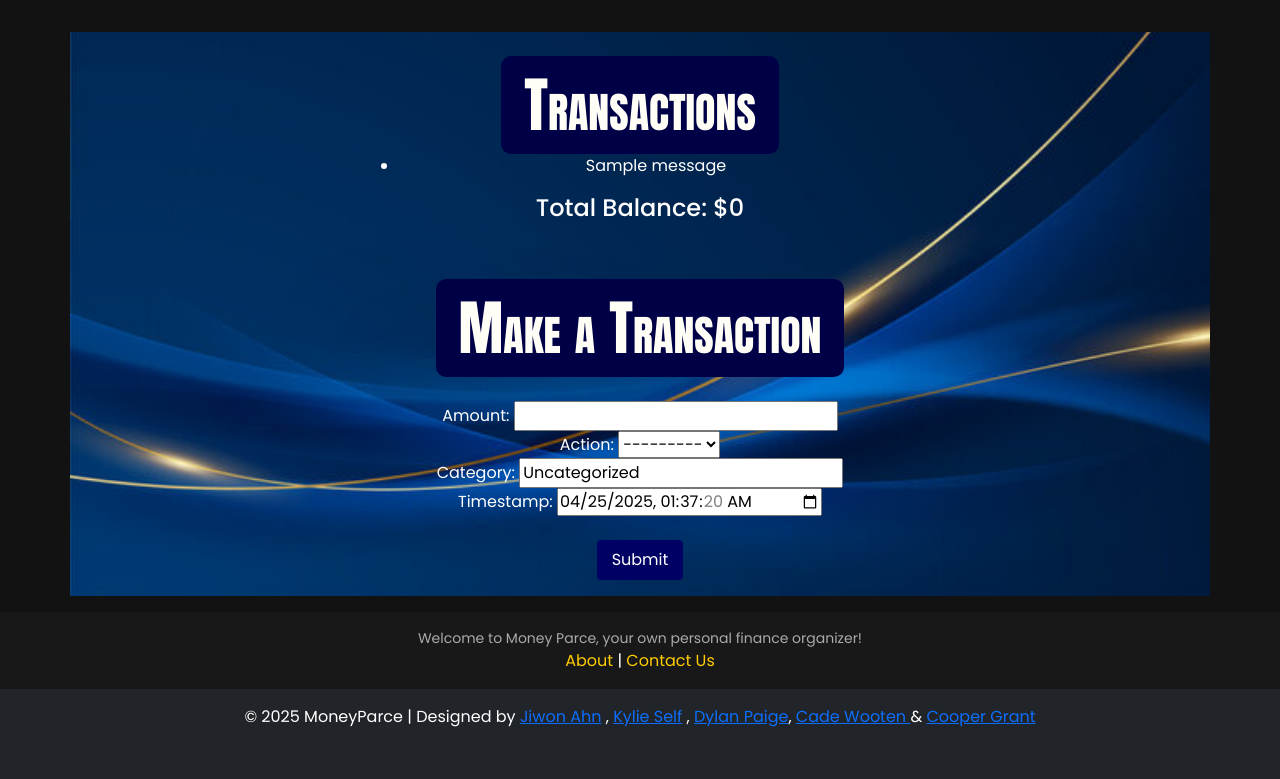
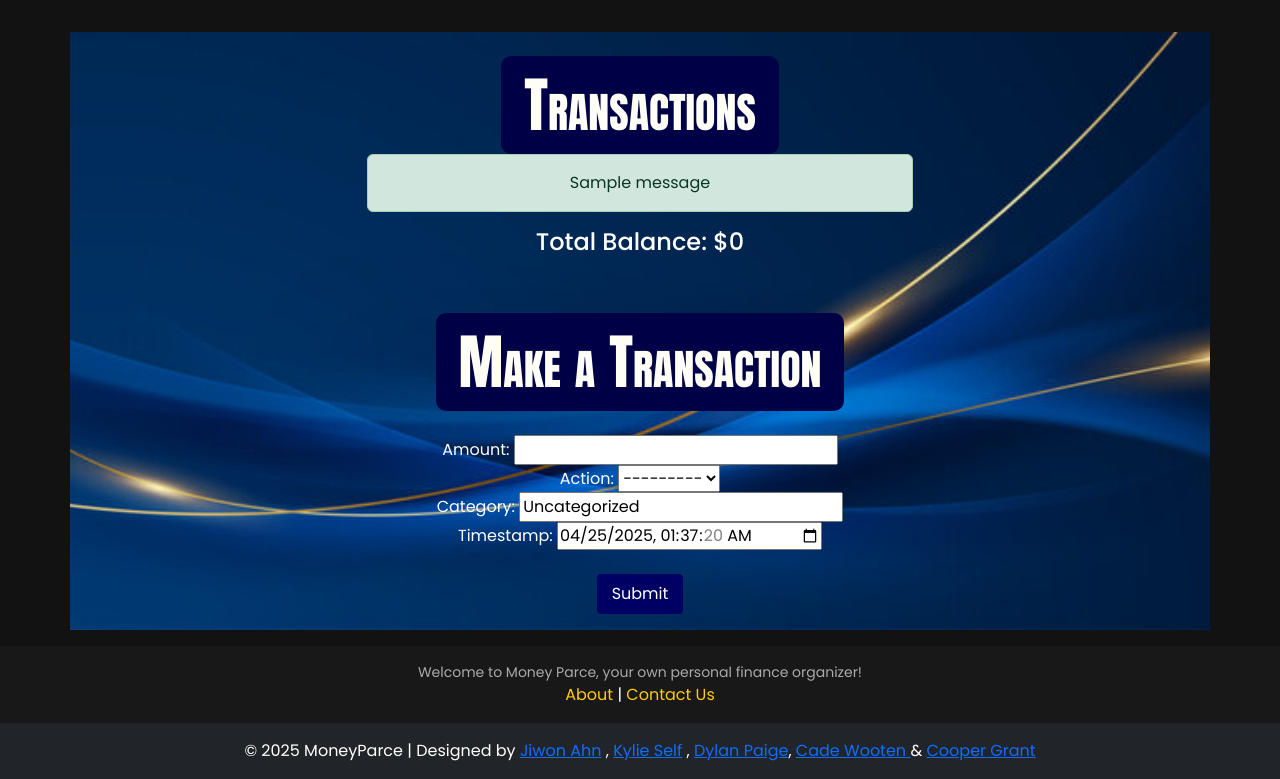
Before and after one commit to keself/moneyparce, a Django app: page /transactions/ in a window 1280 px wide. Shown: the part 92-871 px from the top of the page. Before the commit the page ends 819 px from the top, so only its background shows below. Run offline with Django 5.2, Linux system fonts and the light colour scheme; a user stored in the database is signed in; data comes from the database, SQL or seed files in the repository; one stand-in notice (Sample message) is shown; some libraries are stand-ins or nearby versions.

Commit message:
Update transactions.html

```diff
--- a/moneyparce/transactions/templates/transactions/transactions.html
+++ b/moneyparce/transactions/templates/transactions/transactions.html
@@ -7,11 +7,18 @@
             <br>
             <h2>Transactions</h2>
             {% if messages %}
-              <ul class="messages">
+              <div class="mb-3">
                 {% for message in messages %}
-                    <li class="{{ message.tags }}">{{ message }}</li>
+                  <div class="alert
+                      {% if message.tags == 'error' %}alert-danger
+                      {% elif message.tags == 'success' %}alert-success
+                      {% elif message.tags == 'warning' %}alert-warning
+                      {% elif message.tags == 'info' %}alert-info
+                      {% endif %}">
+                    {{ message }}
+                  </div>
                 {% endfor %}
-              </ul>
+              </div>
             {% endif %}
            {% if user_transactions %}
                 <ul>
```
